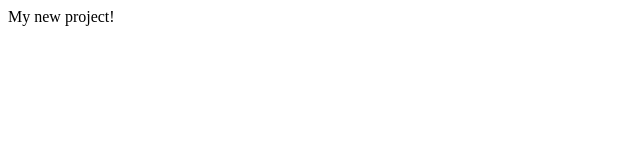
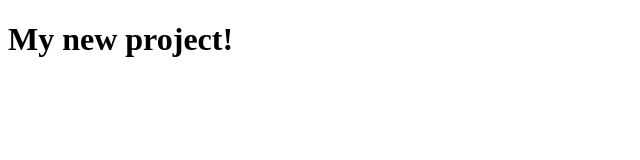
Before and after one commit to jayanthibs/project-2, a plain HTML site: page index.html in a window 1280 px wide. Shown: the whole page, without its empty margins (0-640 px from the left). Drawn offline with Linux system fonts and the light colour scheme.

Commit message:
added h1 tag

```diff
--- a/index.html
+++ b/index.html
@@ -6,6 +6,6 @@
     <title>Document</title>
 </head>
 <body>
-    My new project!
+    <h1>My new project!</h1>
 </body>
 </html>
```
